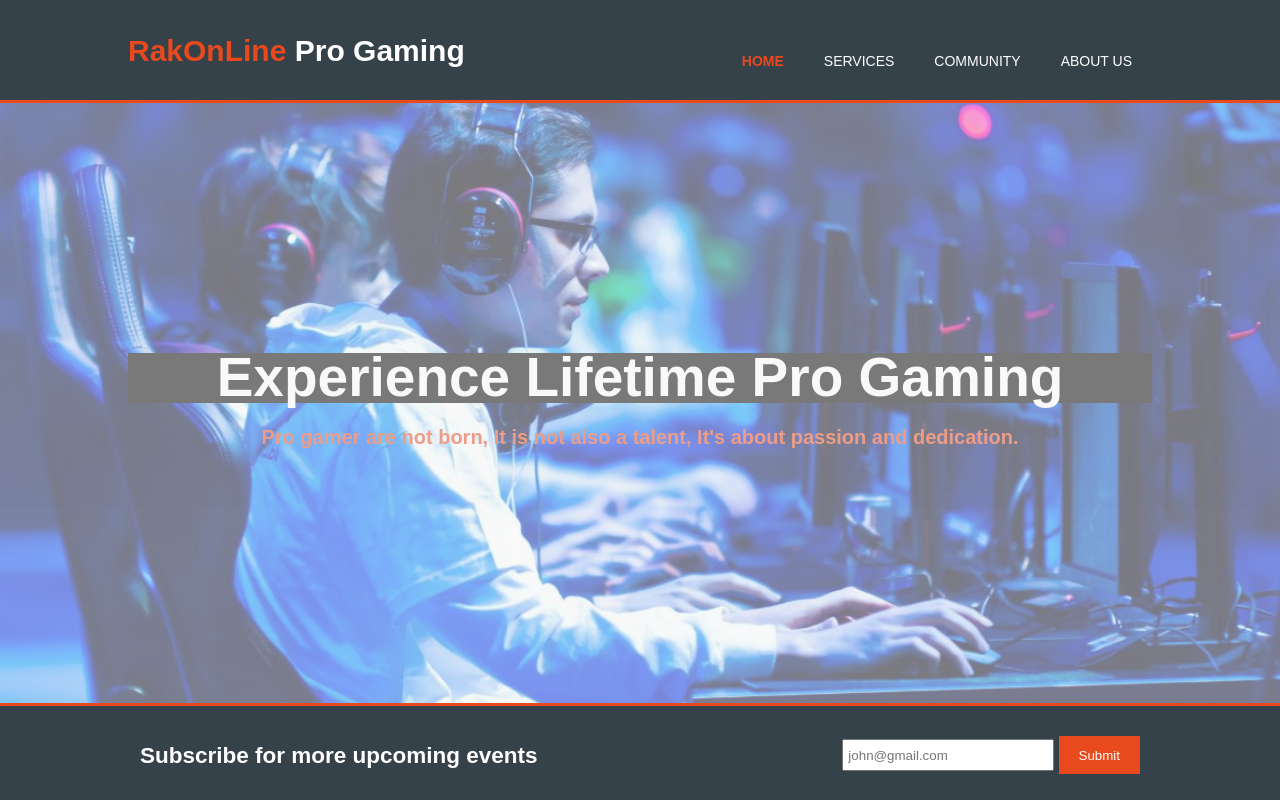
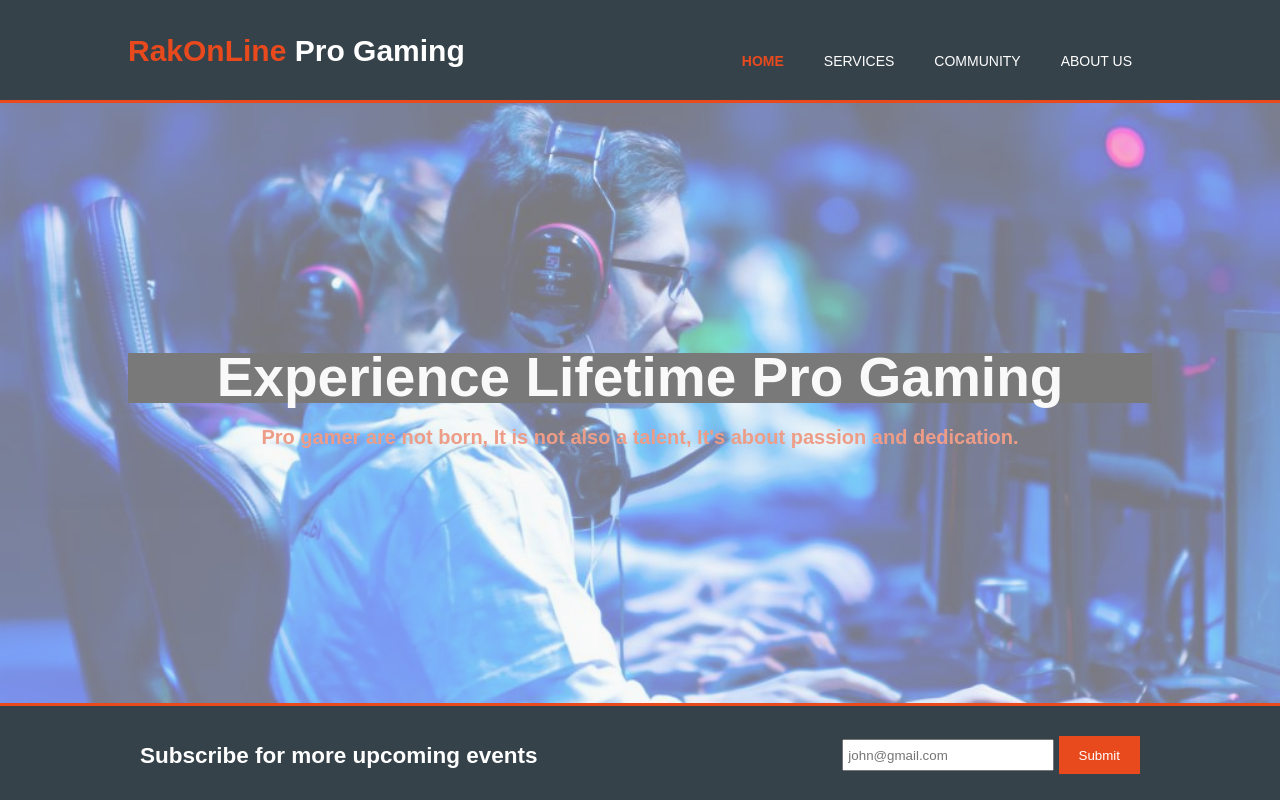
Before and after one commit to emurossdelarosa/emurossdelarosa.github.io, a plain HTML site: page index.html in a window 1280 px wide. Shown: the top 800 px of the page. Drawn offline with Linux system fonts and the light colour scheme.

Commit message:
Update main.css

```diff
--- a/css/main.css
+++ b/css/main.css
@@ -100,11 +100,11 @@ header a:hover{
 #showcase{
 	min-height: 600px;
 	background:url('../img/progaming1.jpg') no-repeat 0 -150px;
-	background-size: 1300px;
+	background-size: 1500px;
 	text-align: center;
 	color: #ffffff;
 	opacity: 0.5;
-	width: 100%;
+
 }
 
 #showcase h1{
```
